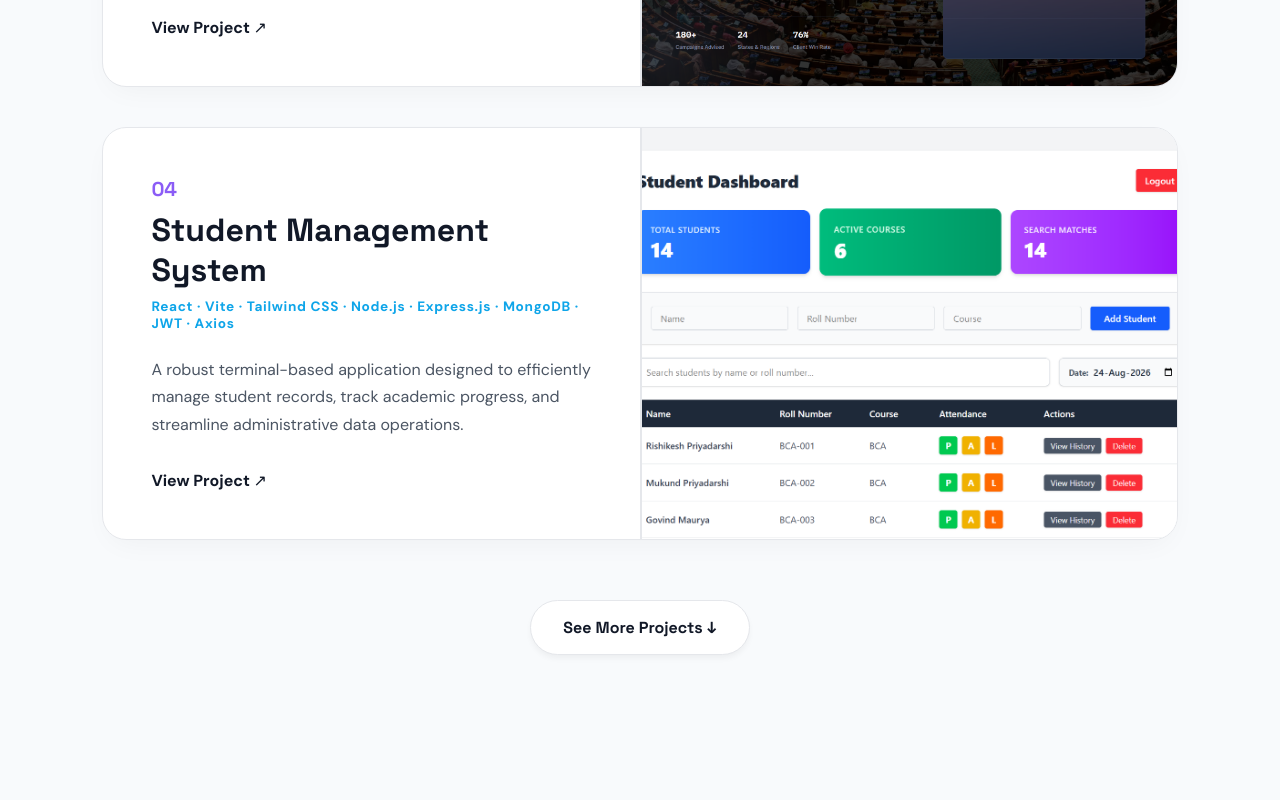
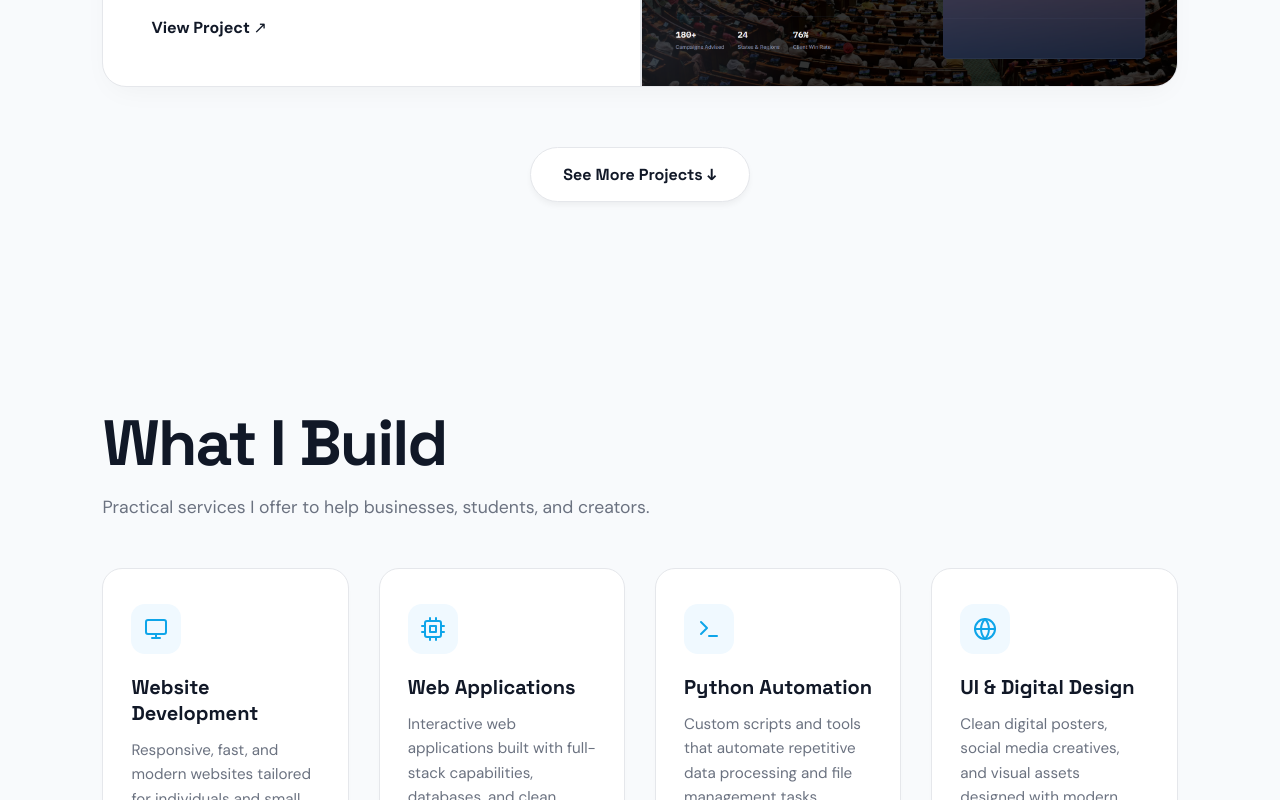
Before and after one commit to C0DEXTESTER/rishikesh-portfolio, a React (Vite) app: page / in a window 1280 px wide. Shown: the part 1780-2580 px from the top of the page. Built offline with nearby package versions, Linux system fonts and the light colour scheme.

Commit message:
Hid projects 3 and 4 behind See More button

```diff
--- a/src/App.jsx
+++ b/src/App.jsx
@@ -263,11 +263,35 @@ function App() {
             </div>
           </div>
 
-          {/* Project 03: YogaConnect (Hidden behind "See More" button) */}
+          {/* Hidden Projects (Revealed when "See More" is clicked) */}
           {showAllProjects && (
+            <>
+              {/* Project 03: Student Management System */}
               <div className="project-card fade-in">
                 <div className="project-content-left">
                   <div className="project-number">03</div>
+                  <h3>
+                    <a href="https://student-management-system-rouge-nu.vercel.app/" target="_blank" rel="noreferrer" className="project-title-link">
+                      Student Management System
+                    </a>
+                  </h3>
+                  <p className="tech-stack">C &middot; Data Structures &middot; File Handling</p>
+                  <p className="project-desc">
+                    A robust terminal-based application designed to efficiently manage student records, track academic progress, and streamline administrative data operations.
+                  </p>
+                  <a href="https://student-management-system-rouge-nu.vercel.app/" target="_blank" rel="noreferrer" className="project-link">View Project ↗</a>
+                </div>
+                <div className="project-image-right">
+                  <a href="https://student-management-system-rouge-nu.vercel.app/" target="_blank" rel="noreferrer" className="image-wrapper-link">
+                    <img src={smsImage} alt="Student Management System" className="project-screenshot" />
+                  </a>
+                </div>
+              </div>
+
+              {/* Project 04: YogaConnect */}
+              <div className="project-card fade-in">
+                <div className="project-content-left">
+                  <div className="project-number">04</div>
                   <h3>
                     <a href="https://yogaconnect.vercel.app/" target="_blank" rel="noreferrer" className="project-title-link">
                       YogaConnect
@@ -285,29 +309,8 @@ function App() {
                   </a>
                 </div>
               </div>
+            </>
           )}
-
-          {/* Project 04: Student Management System (Hidden behind "See More" button) */}
-          <div className="project-card fade-in">
-            <div className="project-content-left">
-              <div className="project-number">04</div>
-              <h3>
-                <a href="https://student-management-system-rouge-nu.vercel.app/" rel="noreferrer" className="project-title-link">
-                  Student Management System
-                </a>
-              </h3>
-              <p className="tech-stack">React &middot; Vite &middot; Tailwind CSS &middot; Node.js &middot; Express.js &middot; MongoDB &middot; JWT &middot; Axios</p>
-              <p className="project-desc">
-                A robust terminal-based application designed to efficiently manage student records, track academic progress, and streamline administrative data operations.
-              </p>
-              <a href="https://student-management-system-rouge-nu.vercel.app/" target="_blank" rel="noreferrer" className="project-link">View Project ↗</a>
-            </div>
-            <div className="project-image-right">
-              <a href="https://student-management-system-rouge-nu.vercel.app/" target="_blank" rel="noreferrer" className="image-wrapper-link">
-                <img src={smsImage} alt="Student Management System" className="project-screenshot" />
-              </a>
-            </div>
-          </div>
 
         </div>
 
```
Lines whose indentation alone changed are shown as unchanged.
